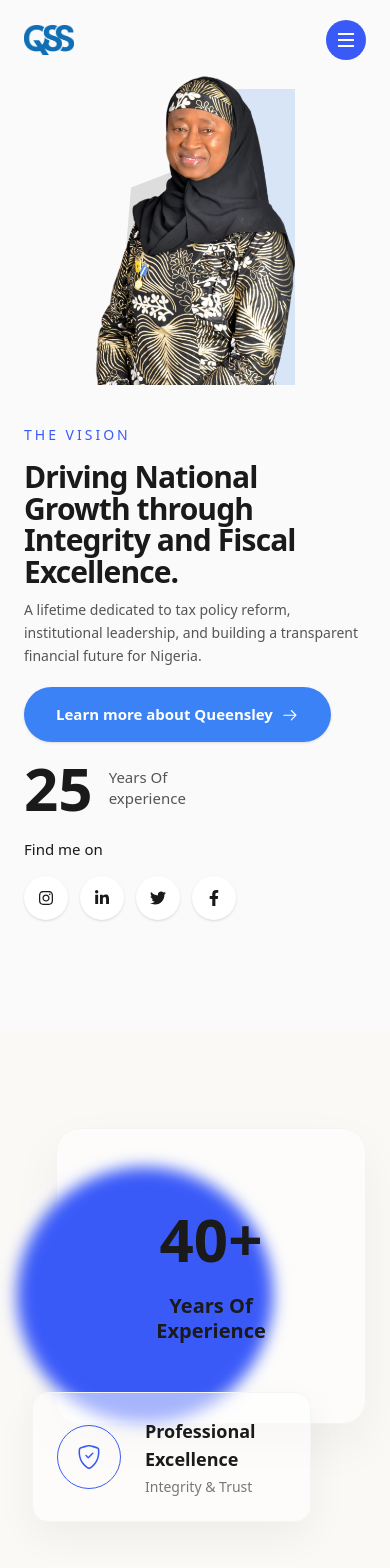
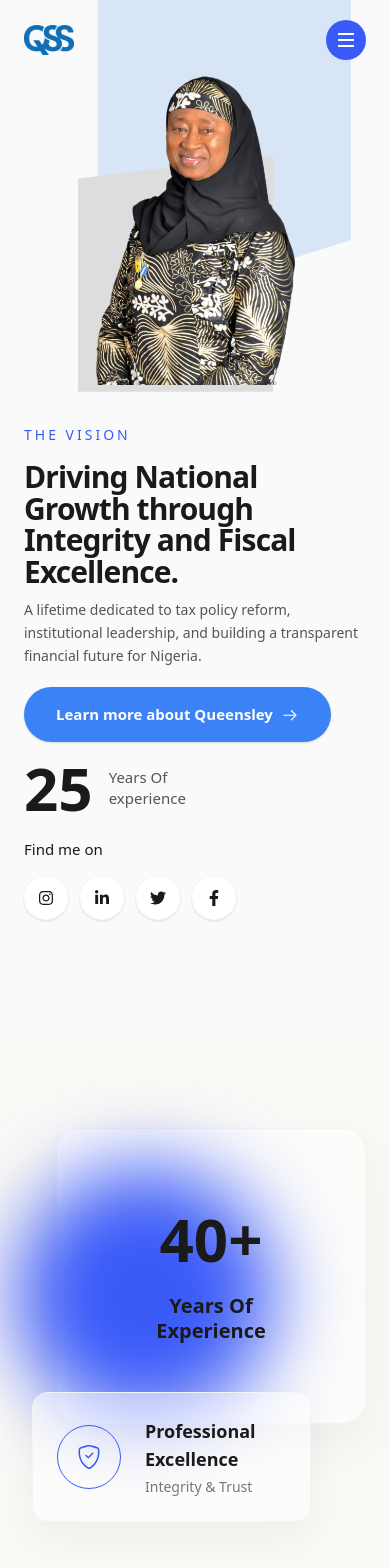
Before and after one commit to CHIDI00/queensley-portfolio, a Next.js app: page /home in a window 390 px wide. Shown: the top 1568 px of the page. Built offline with nearby package versions, Linux system fonts and the light colour scheme.

Commit message:
Update MobileMenu and VisionSection for improved responsiveness and layout adjustments

```diff
--- a/src/layout/MobileMenu.tsx
+++ b/src/layout/MobileMenu.tsx
@@ -8,7 +8,7 @@ interface MobileMenuProps {
 export default function MobileMenu({ isOpen, closeMenu }: MobileMenuProps) {
   return (
     <div
-      className={`fixed inset-0 h-dvh bg-background flex flex-col items-center justify-center pointer-events-auto transition-all duration-500 z-700 md:hidden pb-20 ${
+      className={`fixed inset-0 h-dvh bg-background flex flex-col items-center justify-center pointer-events-auto transition-all duration-500 z-700 lg:hidden pb-20 ${
         isOpen ? "opacity-100 visible" : "opacity-0 invisible"
       }`}
     >
--- a/src/sections/Home/CurrentRolesSection.tsx
+++ b/src/sections/Home/CurrentRolesSection.tsx
@@ -38,7 +38,7 @@ export const CurrentRolesSection = () => {
           <AnimatedText delay={0.1}>
             <div className="relative bg-[#ffffff8c] rounded-3xl p-10 py-20 sm:p-16 shadow-[0_20px_50px_rgba(0,0,0,0.05)] border border-gray-100 flex flex-col items-center justify-center text-center z-10 w-full mb-8">
               {/* Soft gradient spot inside card */}
-              <div className="absolute bottom-0 -left-10 w-64 h-64 bg-[#3a5af8] rounded-full blur-sm -z-10"></div>
+              <div className="absolute bottom-0 -left-10 w-64 h-64 bg-[#3a5af8] rounded-full blur-2xl -z-10"></div>
 
               <h3 className="text-6xl sm:text-[90px] font-black text-[#1A1A1A] leading-none mb-6">
                 40<span className="text-[#1A1A1A]">+</span>
--- a/src/sections/Home/VisionSection.tsx
+++ b/src/sections/Home/VisionSection.tsx
@@ -15,11 +15,11 @@ export const VisionSection = () => {
     <section className="relative w-full min-h-screen lg:h-dvh lg:max-h-220 pt-14 md:pt-24 pb-12 lg:py-0 overflow-hidden bg-[#fafafa] flex flex-col justify-center">
       {/* Decorative Background Shapes */}
       <div
-        className="absolute right-0 top-0 w-[30%] h-full bg-[#d8e5f6] z-0 hidden lg:flex items-center justify-center"
+        className="absolute right-0 top-0 w-full lg:w-[30%] h-[400px] lg:h-full bg-[#d8e5f6] z-0 flex items-center justify-center"
         style={{ clipPath: "polygon(25% 0, 90% 0, 90% 60%, 25% 80%)" }}
       ></div>
       <div
-        className="absolute right-[15%] bottom-0 w-[35%] h-[60%] bg-[#dddddd] z-0 hidden lg:block"
+        className="absolute right-0 lg:right-[15%] top-[15%] lg:top-auto lg:bottom-0 w-full lg:w-[35%] h-[237px] lg:h-[60%] bg-[#dddddd] z-0 block"
         style={{ clipPath: "polygon(20% 10%, 70% 0%, 70% 100%, 20% 100%)" }}
       ></div>
 
@@ -109,17 +109,6 @@ export const VisionSection = () => {
         {/* Right Content Area (Image & Stats) */}
         <div className="order-1 lg:order-2 relative mt-0 lg:mt-0 flex-1 flex justify-center lg:justify-start items-end h-[350px] sm:h-[450px] lg:h-full w-full z-10 pb-0">
           <div className="relative w-full h-full max-w-[200px] sm:max-w-[450px] lg:max-w-[550px] xl:max-w-[500px] flex items-end mx-auto lg:mx-0">
-            {/* Mobile Background Shapes (visible only on small screens) */}
-            <div className="absolute inset-0 -z-10 lg:hidden">
-              <div className="absolute top-[10%] right-0 w-[45%] h-[90%] bg-[#d8e5f6]" />
-              <div
-                className="absolute bottom-0 left-[10%] w-[80%] h-[75%] bg-[#dddddd]"
-                style={{
-                  clipPath: "polygon(10% 20%, 90% 0, 100% 100%, 0 100%)",
-                }}
-              />
-            </div>
-
             <Image
               src="/qssimagee.png"
               alt="Queensley Sofuratu"
```
